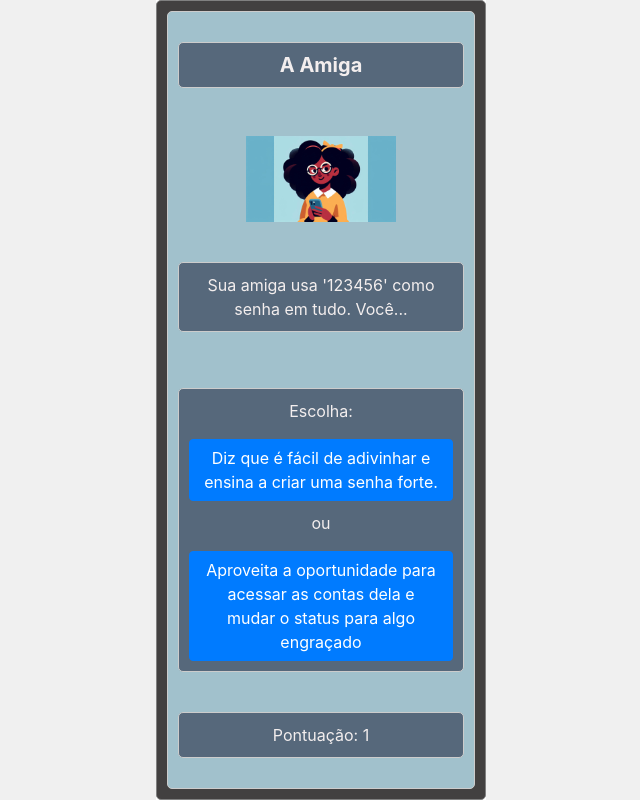
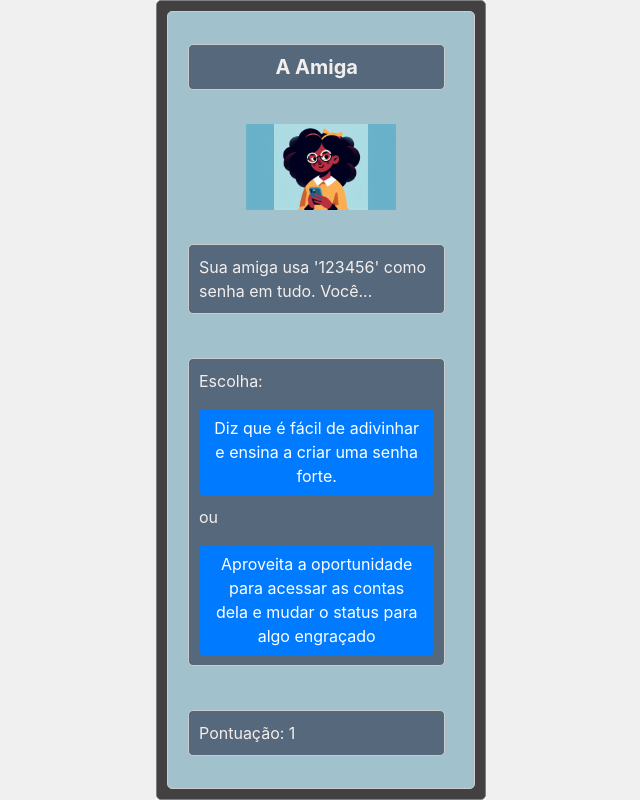
Before and after one commit to luisfccardoso/aventurasegura, a Flask app: page /jogo in a window 1280 px wide. Shown: the whole page, without its empty margins (319-959 px from the left). Run offline with Flask 3, Linux system fonts and the light colour scheme; the visitor is signed in with stand-in values (Sample User, id 1); some libraries are stand-ins or nearby versions.

Commit message:
testando interface

```diff
--- a/static/css/styles.css
+++ b/static/css/styles.css
@@ -29,18 +29,6 @@ body, html {
     word-break: break-word;
 }
 
-.score, p {
-    text-align: center;
-}
-
-.area, button {
-    text-align: center;
-}
-
-.area, form, button {
-    text-align: center;
-}
-
 .botao {
     display: block;
     margin: 10px;
@@ -63,22 +51,12 @@ body, html {
 }
 
 .texto {
-    width: 100%;
-    overflow-y: auto;
-    display: grid;
-    justify-content: center;
-    align-items: center;
+    width: 90%;
     border: 1px solid #ccc;
     padding: 10px;
     box-sizing: border-box;
     background-color: #56687b;
     border-radius: 5px;
     color: #f3eeee;
+    margin: 10px;
 }
-
-.button-form {
-    display: flex;
-    justify-content: space-around;
-    align-items: center;
-    margin-top: 20px; /* Espaço acima dos botões */
-}
--- a/templates/jogo.html
+++ b/templates/jogo.html
@@ -4,7 +4,7 @@
 <div class="div-dentro">
     <h1 class="titulo texto">{{ scenario.personagem }}</h1>
     <img style="display: block; margin-left: auto; margin-right: auto;" width="150px" src="{{ url_for('static', filename=scenario.imagem) }}" alt="{{ scenario.personagem }}">
-    <p class="texto">{{ scenario.texto }}</p>
+    <p class="texto" style="overflow-y: auto;">{{ scenario.texto }}</p>
     <form method="POST" class="texto">
         <p>Escolha:</p>
         <button type="submit" name="option" value="left" class="btn btn-primary" style="margin-bottom: 10px;">{{ scenario.texto_escolha_esquerda }}</button>
```
